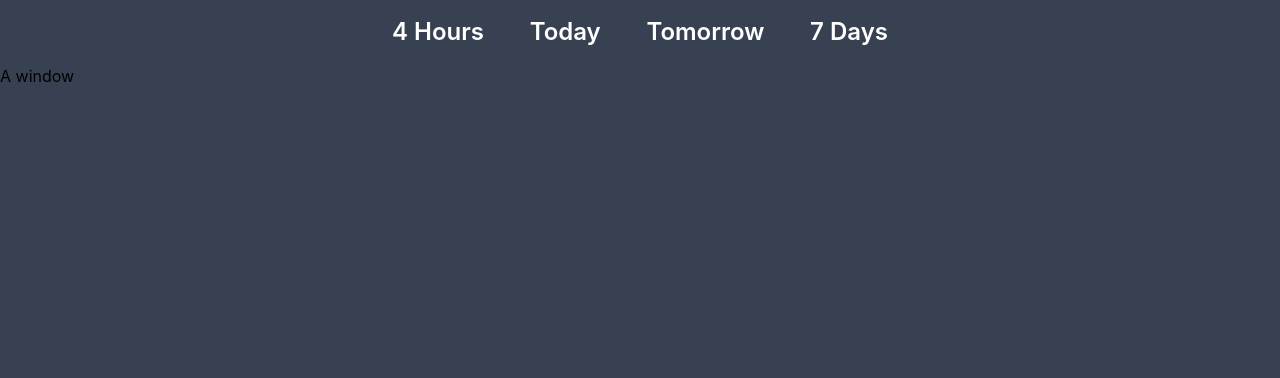
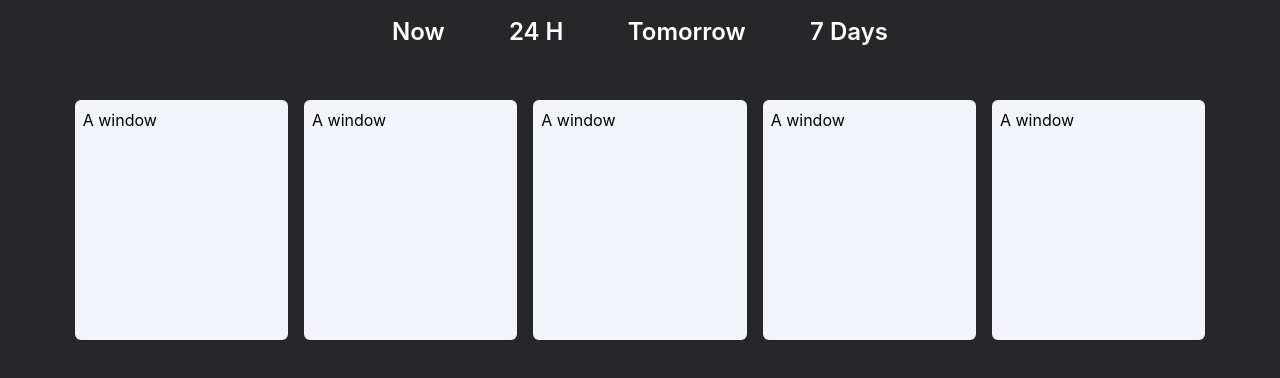
Before and after one commit to Hargaaya/react-sandbox, a React (Create React App) app in the folder react-weather/: page / in a window 1280 px wide. Shown: the top 378 px of the page. Built offline with nearby package versions, Linux system fonts and the light colour scheme; no server answers.

Commit message:
Added location function

```diff
--- a/react-weather/src/App.js
+++ b/react-weather/src/App.js
@@ -1,5 +1,35 @@
 import Header from "./components/Header";
 import Windows from "./components/Windows";
+import { useState } from "react";
+
+const key = "5aea0ff31a0b778fdf225480e5f7002f";
+
+function location() {
+  const position = navigator.geolocation.getCurrentPosition(
+    (pos) => {
+      return pos;
+    },
+    (err) => alert("Enable position for site")
+  );
+  console.log(position);
+}
+
+async function getWeather(pos) {
+  let lat = Math.round(pos.coords.latitude * 100) / 100;
+  let lon = Math.round(pos.coords.longitude * 100) / 100;
+  console.log(lat);
+
+  let res = await fetch(
+    `https://api.openweathermap.org/data/2.5/onecall?lat=${lat}&lon=${lon}&appid=${key}`
+  );
+
+  let data = await res.json();
+
+  console.log("data: ");
+  console.log(data);
+}
+
+location();
 
 function App() {
   return (
--- a/react-weather/src/components/Header.js
+++ b/react-weather/src/components/Header.js
@@ -3,16 +3,16 @@ import { useState } from "react";
 
 const Header = () => {
   const [views, setViews] = useState([
-    { name: "4 Hours", route: "hours" },
-    { name: "Today", route: "today" },
-    { name: "Tomorrow", route: "tomorrow" },
-    { name: "7 Days", route: "week" },
+    { text: "Now", route: "now" },
+    { text: "24 H", route: "today" },
+    { text: "Tomorrow", route: "tomorrow" },
+    { text: "7 Days", route: "week" },
   ]);
 
   return (
     <ul className="container mx-auto max-w-lg m-3 flex justify-between text-white text-2xl font-semibold">
-      {views.map((elem) => (
-        <HeaderLink item={elem}></HeaderLink>
+      {views.map((elem, index) => (
+        <HeaderLink key={index} item={elem}></HeaderLink>
       ))}
     </ul>
   );
--- a/react-weather/src/components/HeaderLink.js
+++ b/react-weather/src/components/HeaderLink.js
@@ -1,7 +1,7 @@
 const HeaderLink = ({ item }) => {
   return (
     <li className="hover:bg-gray-100/30 rounded-md px-2 py-1 cursor-pointer">
-      {item.name}
+      <a href={`/${item.route}`}>{item.text}</a>
     </li>
   );
 };
--- a/react-weather/src/components/Window.js
+++ b/react-weather/src/components/Window.js
@@ -1,7 +1,11 @@
 import React from "react";
 
 const Window = () => {
-  return <div>A window</div>;
+  return (
+    <div className="bg-slate-100 basis-1/6 h-60 rounded-md shadow-sm p-2 m-2">
+      A window
+    </div>
+  );
 };
 
 export default Window;
--- a/react-weather/src/components/Windows.js
+++ b/react-weather/src/components/Windows.js
@@ -1,9 +1,60 @@
 import Window from "./Window";
+import { useState } from "react";
 
 const Windows = () => {
+  const [weekWeather, setWeekWeather] = useState([
+    {
+      id: 1,
+      day: "Monday",
+      degrees: "23c",
+      rain: true,
+      cloudy: false,
+      snow: false,
+      sunny: true,
+    },
+    {
+      id: 2,
+      day: "Tuesday",
+      degrees: "12c",
+      rain: true,
+      cloudy: true,
+      snow: false,
+      sunny: false,
+    },
+    {
+      id: 3,
+      day: "Wednesday",
+      degrees: "1c",
+      rain: false,
+      cloudy: false,
+      snow: true,
+      sunny: false,
+    },
+    {
+      id: 4,
+      day: "Thursday",
+      degrees: "24c",
+      rain: true,
+      cloudy: false,
+      snow: false,
+      sunny: true,
+    },
+    {
+      id: 5,
+      day: "Thursday",
+      degrees: "24c",
+      rain: true,
+      cloudy: false,
+      snow: false,
+      sunny: true,
+    },
+  ]);
+
   return (
-    <div>
-      <Window></Window>
+    <div className="container mx-auto mt-10 flex flex-row flex-wrap justify-center">
+      {weekWeather.map((day) => (
+        <Window key={day.id} weather={day}></Window>
+      ))}
     </div>
   );
 };
--- a/react-weather/src/index.css
+++ b/react-weather/src/index.css
@@ -3,7 +3,7 @@
 @tailwind utilities;
 
 body {
-  @apply bg-gray-700;
+  @apply bg-zinc-800;
   margin: 0;
   font-family: -apple-system, BlinkMacSystemFont, "Segoe UI", "Roboto", "Oxygen",
     "Ubuntu", "Cantarell", "Fira Sans", "Droid Sans", "Helvetica Neue",
```
